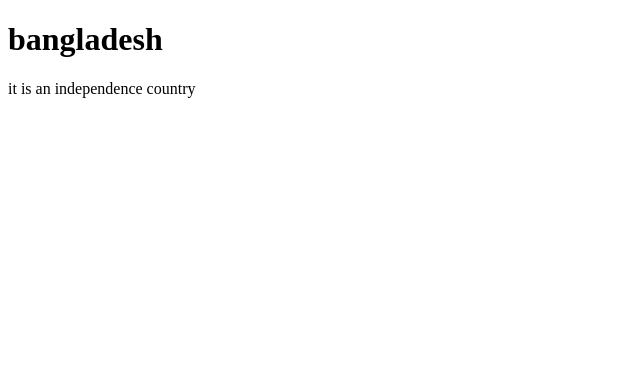
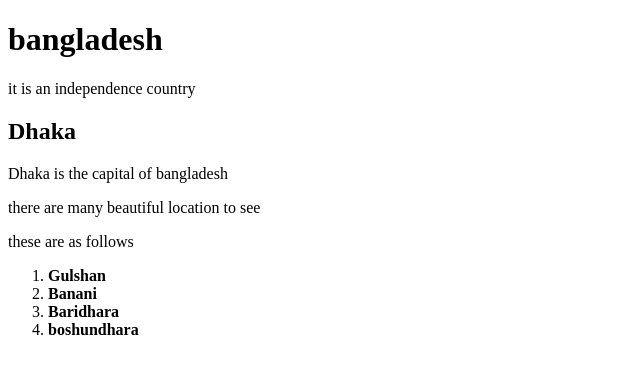
Before and after one commit to jaminur1002/login, a plain HTML site: page index.html in a window 1280 px wide. Shown: the whole page, without its empty margins (0-640 px from the left). Drawn offline with Linux system fonts and the light colour scheme.

Commit message:
adding done

```diff
--- a/index.html
+++ b/index.html
@@ -8,5 +8,15 @@
 <body>
     <h1>bangladesh</h1>
     <p>it is an independence country</p>
+    <h2>Dhaka</h2>
+    <p>Dhaka is the capital of bangladesh</p>
+    <p>there are many beautiful location to see</p>
+    <p>these are as follows</p>
+    <ol>
+        <li><b>Gulshan</b></li>
+        <li><b>Banani</b></li>
+        <li><b>Baridhara</b></li>
+        <li><b>boshundhara</b></li>
+    </ol>
 </body>
 </html>
```
